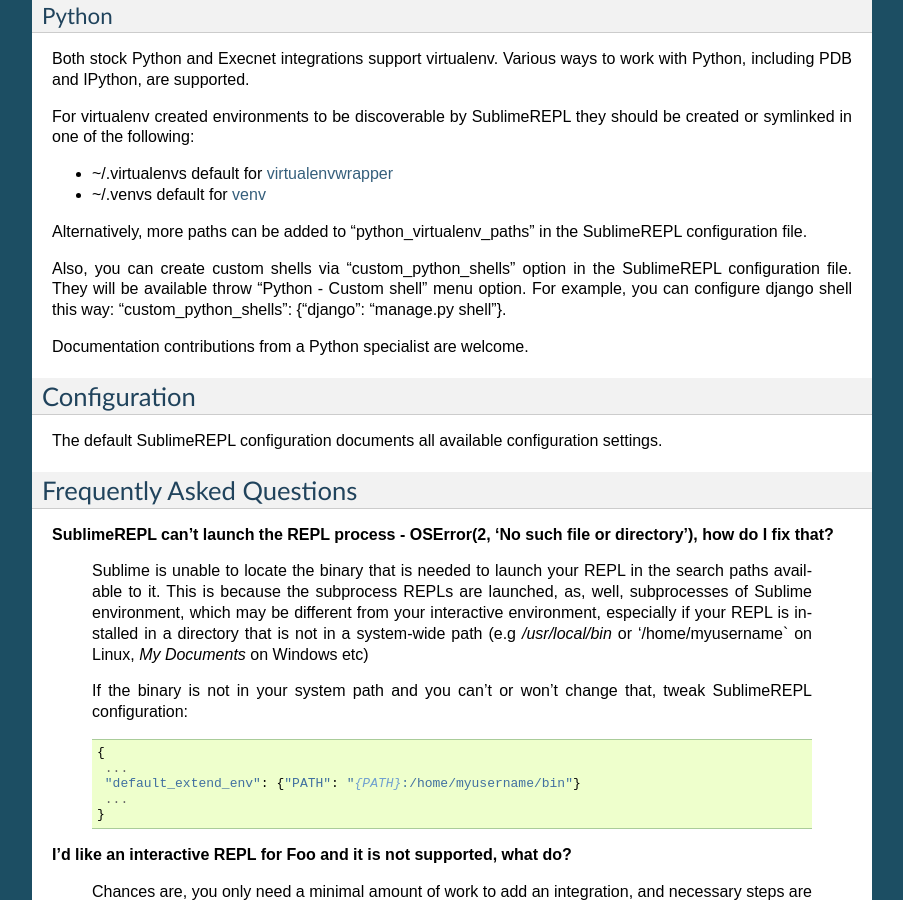
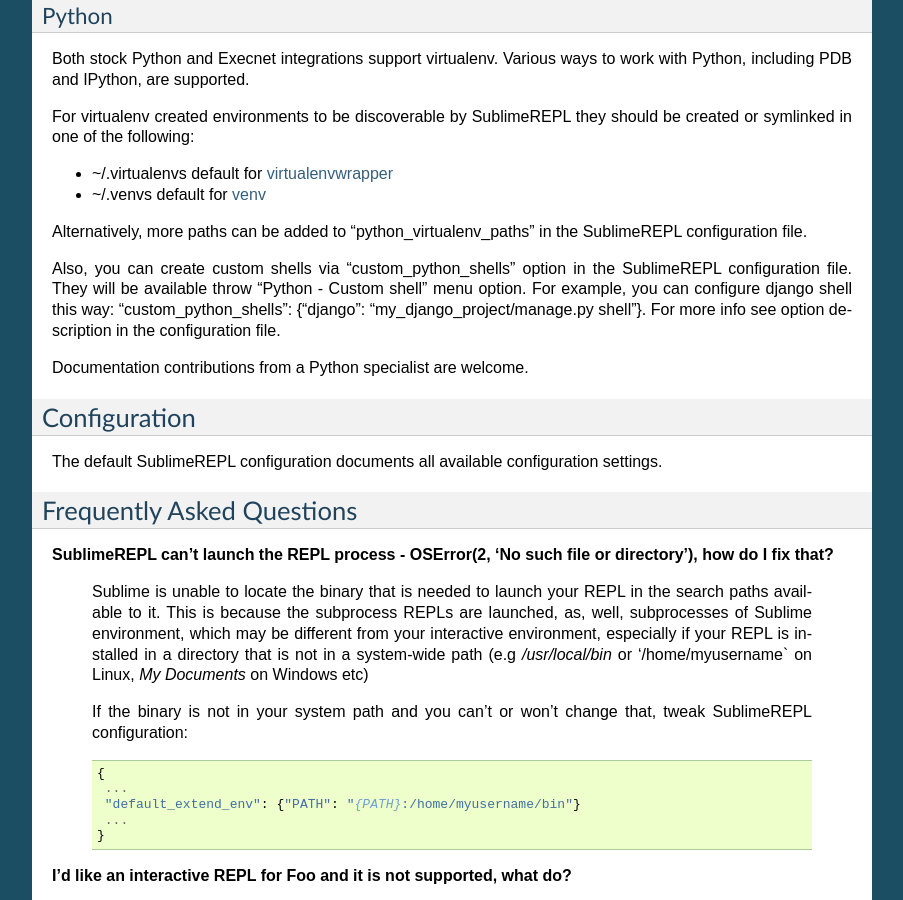
Before and after one commit to wuub/SublimeREPL, a Sphinx documentation site: the page built from doc/index.rst, in a window 1280 px wide and 900 px high, scrolled down 3186 px. Shown: the whole window, without its empty margins (198-1101 px from the left). Built offline with Sphinx 7.4.7, drawn with Linux system fonts in a browser that asks for light colours.

Commit message:
update docs

```diff
--- a/doc/index.rst
+++ b/doc/index.rst
@@ -169,7 +169,8 @@
 
 Also, you can create custom shells via "custom_python_shells" option in the SublimeREPL configuration file. They will
 be available throw "Python - Custom shell" menu option. For example, you can configure django shell this way:
-"custom_python_shells": {"django": "manage.py shell"}.
+"custom_python_shells": {"django": "my_django_project/manage.py shell"}. For more info see option description in
+the configuration file.
 
 Documentation contributions from a Python specialist are welcome.
 
```
Also changed, not shown: 1 other file.
